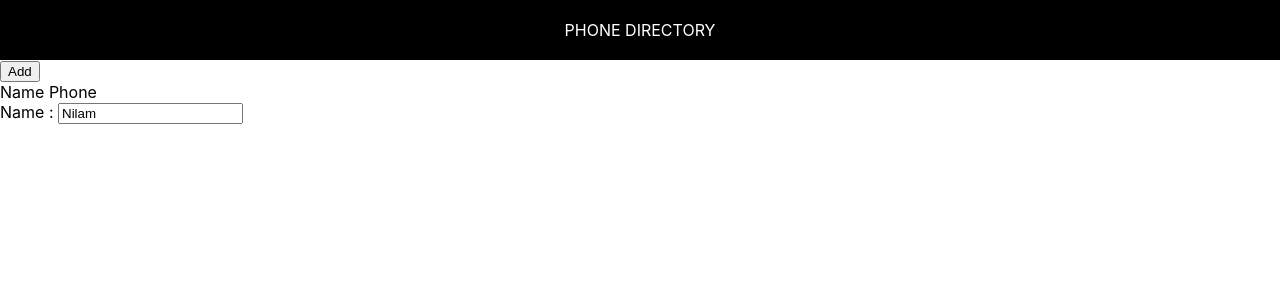
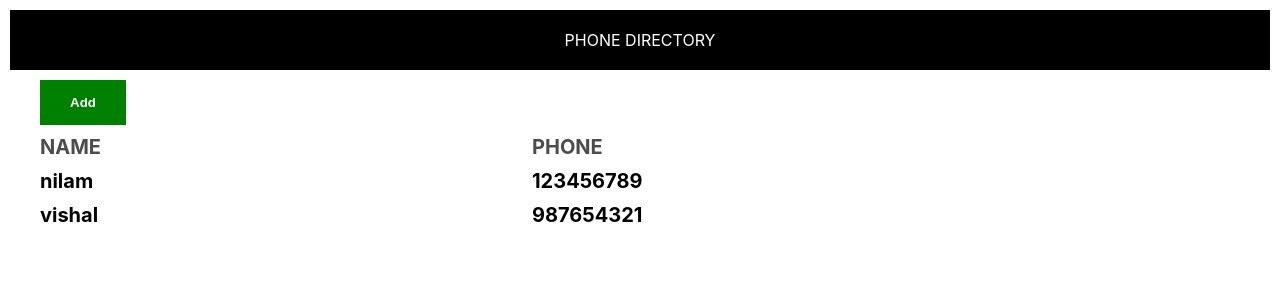
Before and after one commit to Nilam-Vaidya/phone-directory, a React (Create React App) app: page / in a window 1280 px wide. Shown: the top 300 px of the page. Built offline with nearby package versions, Linux system fonts and the light colour scheme.

Commit message:
Rendered Subscribers Dynamically

```diff
--- /dev/null
+++ b/src/App.css
@@ -0,0 +1,33 @@
+body {
+    margin: 10px;
+}
+.add-btn{
+    background-color: green;
+    margin-top: 10px;
+    margin-left: 30px;
+}
+.custom-btn{
+    padding: 15px;
+    padding-left: 30px;
+    padding-right: 30px;
+    color: white;
+    font-weight: bold;
+    border: 0cap;
+    cursor: pointer;
+}
+.grid-container{
+    display: grid;
+    grid-template-columns: 40% 30% auto;
+    margin-top: 10px;
+    margin-left: 30px;
+}
+.name-heading, .phone-heading{
+    font-size: 30px;
+    font-weight: bold;
+    color: #4d4b4b;
+    text-transform: uppercase;
+}
+.grid-item{
+    font-size: 20px;
+    font-weight: bold;
+}
--- a/src/App.js
+++ b/src/App.js
@@ -1,23 +1,42 @@
-import react, {component} from 'react';
+import React, {Component} from 'react';
 import Header from './Header';
+import './App.css'
 
-function App() {
+class App extends Component{
+  render(){
+    let subscribers= [
+      {
+        id:1,
+        name:"nilam",
+        phone: "123456789"
+      },
+      {
+        id:2,
+        name:"vishal",
+        phone:"987654321"
+      }
+    ]
   return (
-    <div>
+
+    <div className='body-container'>
       <Header/>
-      <button>Add</button>
-      <div>
-        <span> Name </span>
-        <span> Phone </span>
+      <button className=' custom-btn add-btn'>Add</button>
+      <div className='grid-container heading-container'>
+        <span className='name-heading grid-item'> Name </span>
+        <span className='phone-heading grid-item'> Phone </span>
       </div>
-
-      <label id="name" htmlFor="name">Name : </label>
-      <input type="text" placeholder="your name" defaultValue="Nilam"></input>
-
+      {
+        subscribers.map(sub => {
+          return <div className='grid-container' key={sub.id}>
+          <span className='grid-item'>{sub.name}</span>
+          <span className='grid-item'>{sub.phone}</span>
+          </div>
+        })
+      }
 
     </div>
-
   );
+}
 }
 
 export default App;
```
